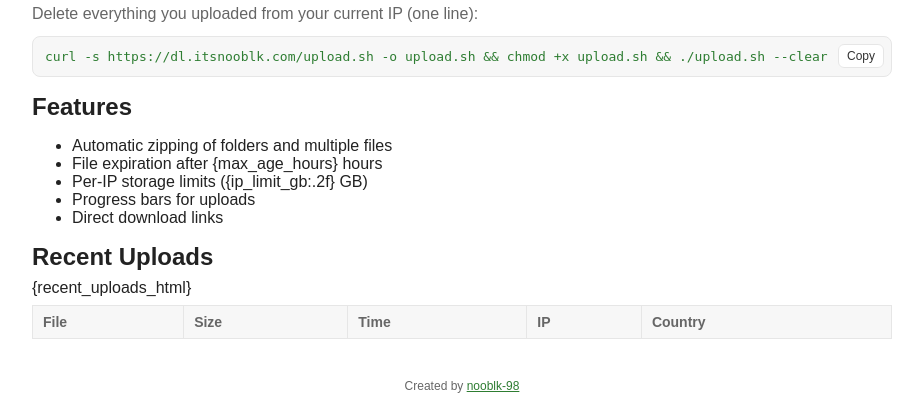
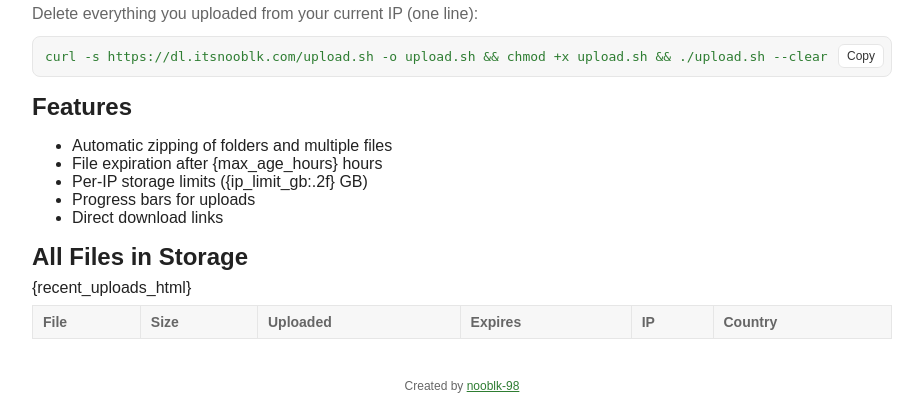
Before and after one commit to nooblk-98/temp-file-share, a Python web app: template backend/templates/index.html in a window 1280 px wide. Shown: the part 391-808 px from the top of the page, without its empty margins (178-1101 px from the left). Run offline with Jinja, Linux system fonts and the light colour scheme; the template is opened without the code that fills it, so the values that code supplies are empty.

Commit message:
Show all files with upload and expiry info in table
Updated the recent uploads table to display all files in storage, including both upload and expiry times. Adjusted the backend to support unlimited file listing and updated the table headers and content in the HTML template accordingly.

```diff
--- a/backend/templates/index.html
+++ b/backend/templates/index.html
@@ -43,13 +43,14 @@
         <li>Direct download links</li>
     </ul>
 
-    <h2>Recent Uploads</h2>
+    <h2>All Files in Storage</h2>
     <table class="recent-table">
         <thead>
             <tr>
                 <th>File</th>
                 <th>Size</th>
-                <th>Time</th>
+                <th>Uploaded</th>
+                <th>Expires</th>
                 <th>IP</th>
                 <th>Country</th>
             </tr>
```
Also changed, not shown: backend/app.py (+10 -7 lines).
